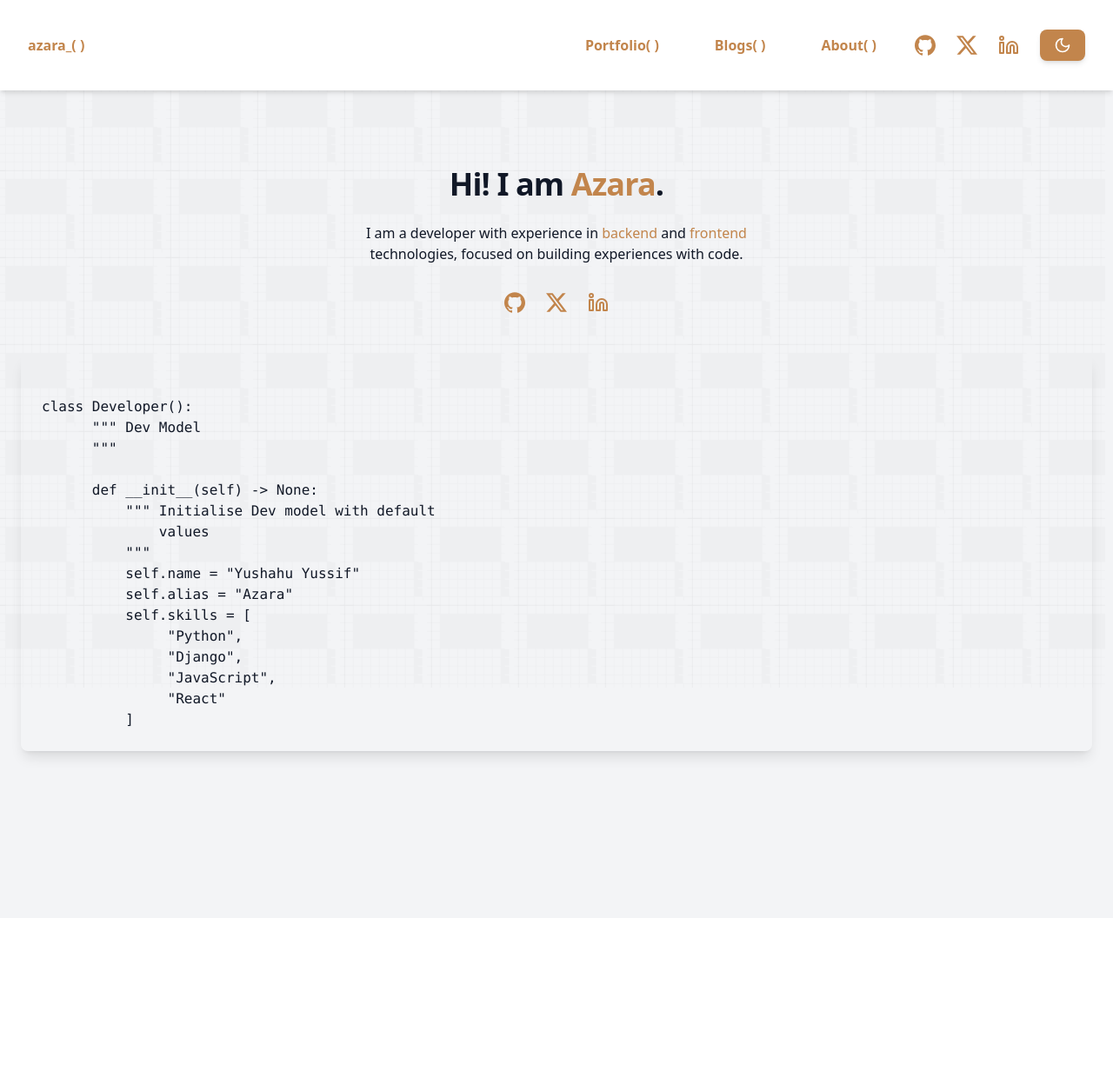
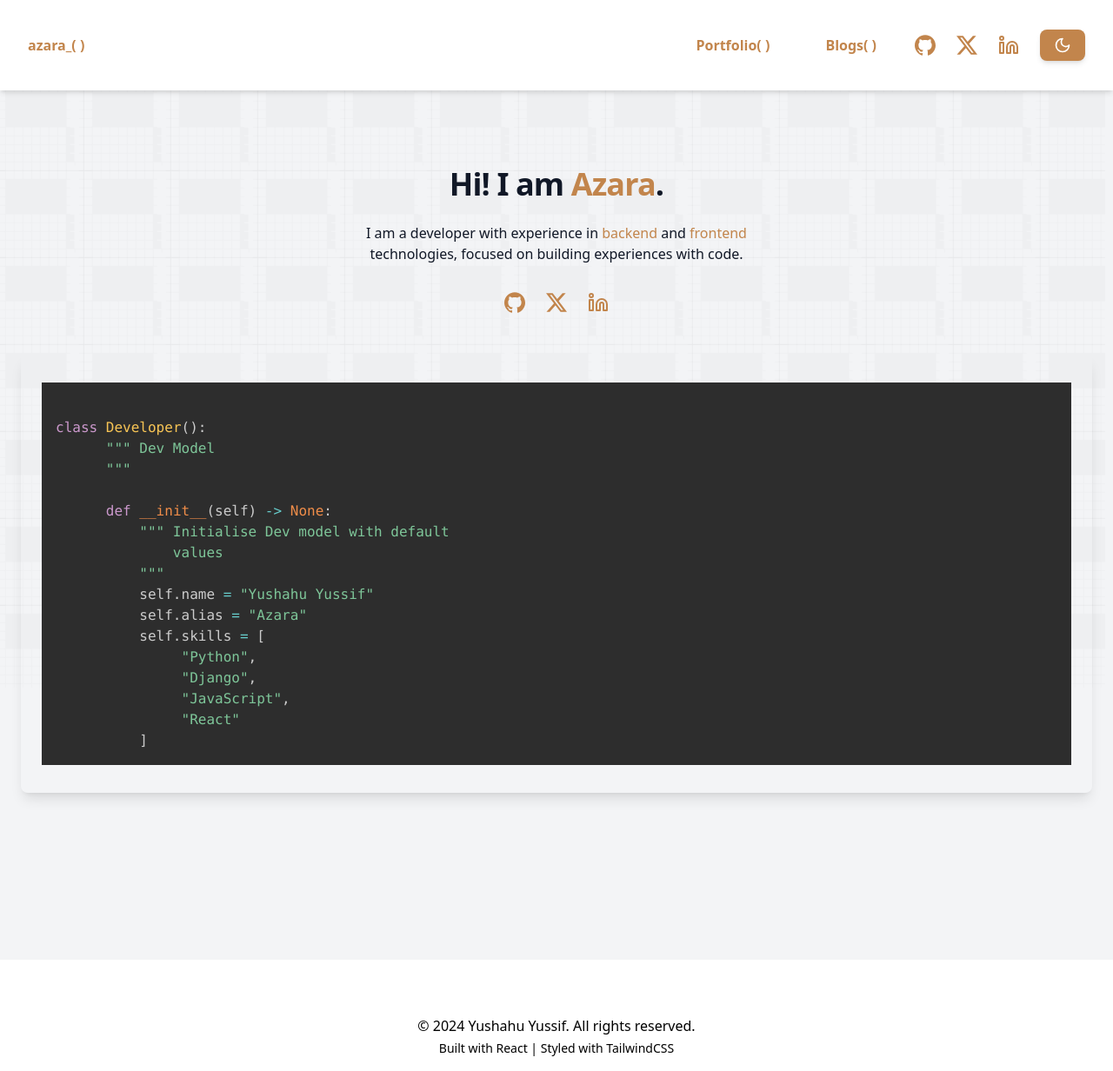
Before and after one commit to azaraverse/azara, a React (Create React App) app in the folder my-portfolio/: page / in a window 1280 px wide. Shown: the whole page at 87% size. Before the commit the page ends 1056 px from the top, so only its background shows below. Built offline with nearby package versions, Linux system fonts and the light colour scheme.

Commit message:
minor adjustments and a basic footer component

```diff
--- a/my-portfolio/src/App.js
+++ b/my-portfolio/src/App.js
@@ -4,12 +4,14 @@ import Home from './pages/Home';
 import Portfolio from './pages/Portfolio';
 import Blog from './pages/Blog';
 import Navbar from './components/Navbar';
+import Footer from './components/Footer';
 
 const App = () => {
-  const [darkMode, setDarkMode] = useState(false);
+  const [darkMode, setDarkMode] = useState(() => window.localStorage.getItem('darkMode') === 'true');
 
   const toggleDarkMode = () => {
     setDarkMode(!darkMode);
+    window.localStorage.setItem('darkMode', !darkMode);
   }
 
   useEffect(() => {
@@ -29,6 +31,7 @@ const App = () => {
           <Route path='portfolio' element={<Portfolio darkMode={darkMode} />} />
           <Route path='blog' element={<Blog darkMode={darkMode} />} />
         </Routes>
+        <Footer />
       </div>
     </Router>
   );
--- /dev/null
+++ b/my-portfolio/src/components/Footer.js
@@ -0,0 +1,16 @@
+const Footer = () => {
+  return (
+    <footer className="bg-white py-4 text-center mt-12">
+      <div className="container mx-auto">
+        <p className="text-sm md:text-base">
+          &copy; 2024 Yushahu Yussif. All rights reserved.
+        </p>
+        <p className="text-xs md:text-sm mt-1">
+          Built with React | Styled with TailwindCSS
+        </p>
+      </div>
+    </footer>
+  )
+}
+
+export default Footer;
--- a/my-portfolio/src/components/Navbar.js
+++ b/my-portfolio/src/components/Navbar.js
@@ -20,29 +20,24 @@ const Navbar = ({ toggleDarkMode, darkMode }) => {
         <div className="hidden md:flex items-center space-x-6">
           <NavLink
             to="/portfolio"
-            className={({ isActive }) => `font-semibold text-skin px-5 py-2 ${isActive ? "text-skin-light hover:text-skin" : "hover:text-skin-light"}`}>
+            className={({ isActive }) => `font-semibold text-skin px-5 py-2 ${isActive ? "text-skin hover:text-gray-700" : "hover:text-gray-700 dark:hover:text-white"}`}>
             Portfolio( )
           </NavLink>
           <NavLink
             to="/blog"
-            className={({ isActive }) => `font-semibold text-skin px-5 py-2 ${isActive ? "text-skin-light hover:text-skin" : "hover:text-skin-light"}`}>
+            className={({ isActive }) => `font-semibold text-skin px-5 py-2 ${isActive ? "text-skin hover:text-gray-700" : "hover:text-gray-700 dark:hover:text-white"}`}>
             Blogs( )
-          </NavLink>
-          <NavLink
-            to="/about"
-            className={({ isActive }) => `font-semibold text-skin px-5 py-2 ${isActive ? "text-skin-light hover:text-skin" : "hover:text-skin-light"}`}>
-            About( )
           </NavLink>
 
           {/* Social Links */}
           <div className="flex space-x-6">
-            <a href="https://github.com/gitloper-azara" target="_blank" rel="noopener noreferrer" aria-label="GitHub" className="text-skin hover:text-gray-700">
+            <a href="https://github.com/gitloper-azara" target="_blank" rel="noopener noreferrer" aria-label="GitHub" className="text-skin hover:text-gray-700 dark:hover:text-white">
               <SiGithub size={24} />
             </a>
-            <a href="https://twitter.com/muqitazara" target="_blank" rel="noopener noreferrer" aria-label="Twitter" className="text-skin hover:text-gray-700">
+            <a href="https://twitter.com/muqitazara" target="_blank" rel="noopener noreferrer" aria-label="Twitter" className="text-skin hover:text-gray-700 dark:hover:text-white">
               <SiX size={24} />
             </a>
-            <a href="https://linkedin.com/in/yushahuazara" target="_blank" rel="noopener noreferrer" aria-label="LinkedIn" className="text-skin hover:text-gray-700">
+            <a href="https://linkedin.com/in/yushahuazara" target="_blank" rel="noopener noreferrer" aria-label="LinkedIn" className="text-skin hover:text-gray-700 dark:hover:text-white">
               <Linkedin size={24} />
             </a>
           </div>
@@ -51,7 +46,7 @@ const Navbar = ({ toggleDarkMode, darkMode }) => {
           <button
             type="button"
             onClick={toggleDarkMode}
-            className="bg-skin text-white px-4 py-2 rounded-lg focus:outline-none font-medium text-sm shadow-md">
+            className="bg-skin text-white px-4 py-2 rounded-lg focus:outline-none font-medium text-sm shadow-md hover:bg-skin-light hover:text-gray-700 dark:hover:bg-skin-dark">
             {darkMode ? <Sun size={20} /> : <Moon size={20} />}
           </button>
         </div>
@@ -96,13 +91,13 @@ const Navbar = ({ toggleDarkMode, darkMode }) => {
 
           {/* Social Links */}
           <div className="mt-4 flex justify-center space-x-6">
-            <a href="https://github.com/gitloper-azara" aria-label="GitHub" target="_blank" rel="noreferrer" className="text-skin hover:text-gray-700">
+            <a href="https://github.com/gitloper-azara" aria-label="GitHub" target="_blank" rel="noopener noreferrer" className="text-skin hover:text-gray-700">
               <SiGithub size={24} />
             </a>
-            <a href="https://twitter.com/muqitazara" aria-label="Twitter" target="_blank" rel="noreferrer" className="text-skin hover:text-gray-700">
+            <a href="https://twitter.com/muqitazara" aria-label="Twitter" target="_blank" rel="noopener noreferrer" className="text-skin hover:text-gray-700">
               <SiX size={24} />
             </a>
-            <a href="https://linkedin.com/in/yushahuazara" aria-label="LinkedIn" target="_blank" rel="noreferrer" className="text-skin hover:text-gray-700">
+            <a href="https://linkedin.com/in/yushahuazara" aria-label="LinkedIn" target="_blank" rel="noopener noreferrer" className="text-skin hover:text-gray-700">
               <Linkedin size={24} />
             </a>
           </div>
--- a/my-portfolio/src/pages/Home.js
+++ b/my-portfolio/src/pages/Home.js
@@ -2,6 +2,7 @@ import React, { useState, useEffect } from "react";
 import { motion } from "framer-motion";
 import Prism from 'prismjs';
 import "prismjs/components/prism-python";
+import "prismjs/themes/prism-tomorrow.css"
 import { Linkedin } from "react-feather";
 import { SiGithub, SiX } from "react-icons/si";
 
@@ -69,20 +70,20 @@ const Home = ({ darkMode }) => {
             animate={{ y: 0, opacity: 1 }}
             transition={{ duration: 0.2, delay: 0.7 }}
           >
-            <a href="https://github.com/gitloper-azara" target="_blank" rel="noreferrer" aria-label="GitHub" className="text-skin hover:text-gray-700">
+            <a href="https://github.com/gitloper-azara" target="_blank" rel="noopener noreferrer" aria-label="GitHub" className="text-skin hover:text-gray-700">
               <SiGithub size={24} />
             </a>
-            <a href="https://twitter.com/muqitazara" target="_blank" rel="noreferrer" aria-label="Twitter" className="text-skin hover:text-gray-700">
+            <a href="https://twitter.com/muqitazara" target="_blank" rel="noopener noreferrer" aria-label="Twitter" className="text-skin hover:text-gray-700">
               <SiX size={24} />
             </a>
-            <a href="https://linkedin.com/in/yushahuazara" target="_blank" rel="noreferrer" aria-label="LinkedIn" className="text-skin hover:text-gray-700">
+            <a href="https://linkedin.com/in/yushahuazara" target="_blank" rel="noopener noreferrer" aria-label="LinkedIn" className="text-skin hover:text-gray-700">
               <Linkedin size={24} />
             </a>
           </motion.div>
 
           {/* custom python code block */}
           <div className="mt-12 p-6 rounded-lg shadow-lg items-center">
-            <pre className="text-left text-sm md:text-base text-gray-900 dark:text-white transition duration-500">
+            <pre className="overflow-auto text-left text-sm md:text-base transition duration-500">
               <code className="language-python">
                 {`
 class Developer():
```
